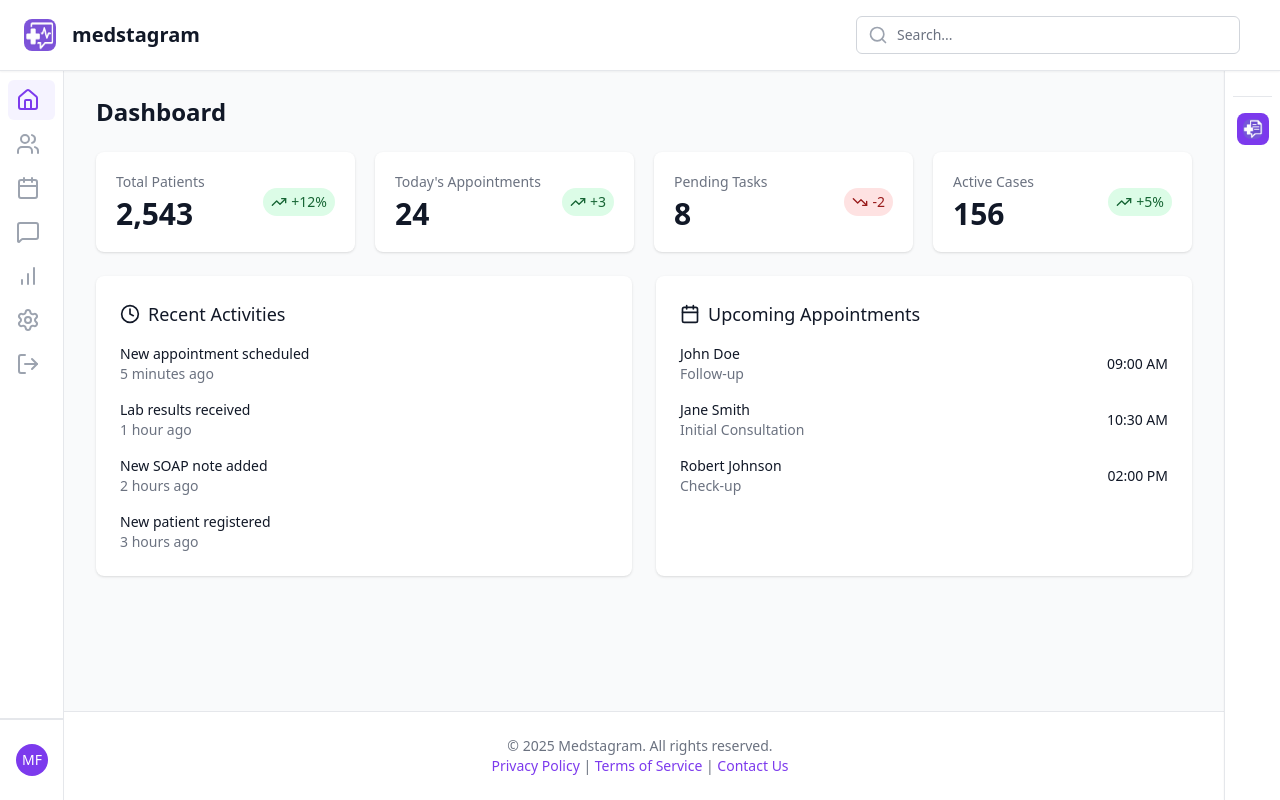
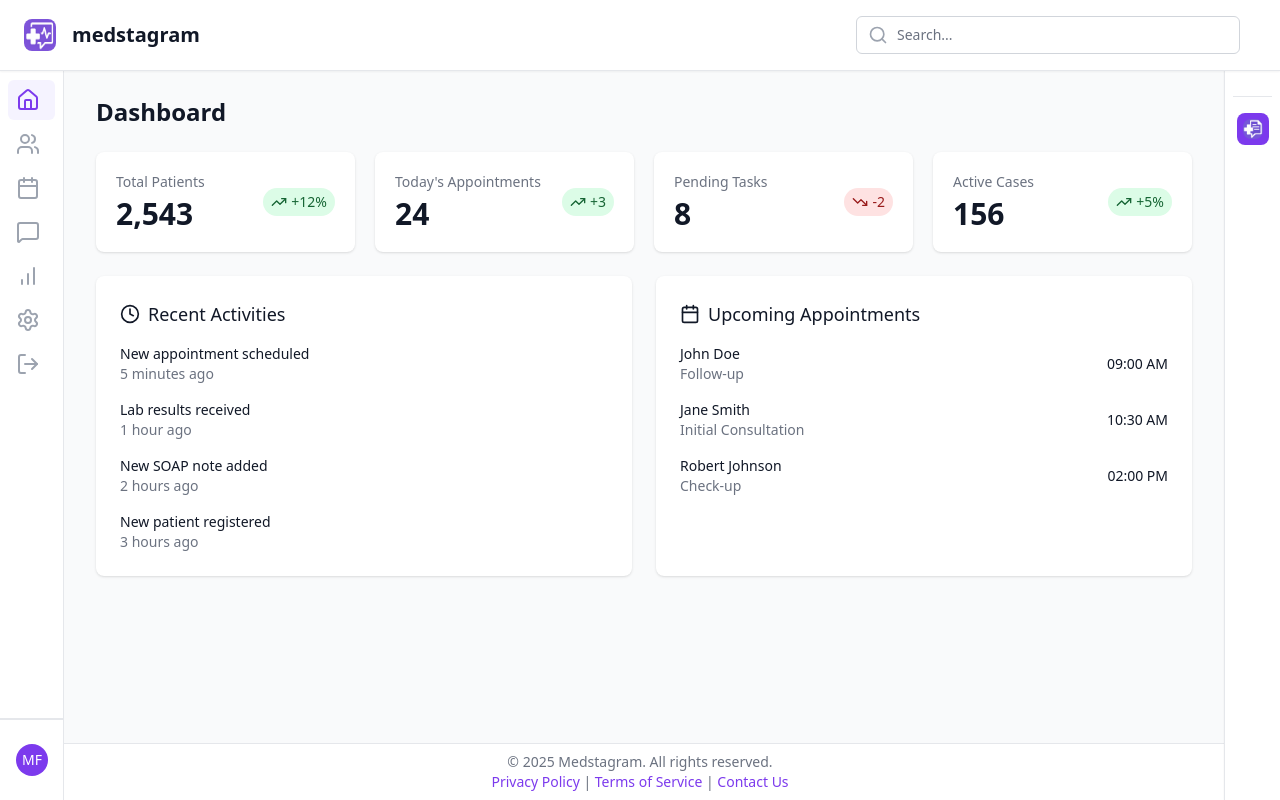
Before and after one commit to mfranco1/medstagram, a React (Vite) app in the folder frontend/: page /dashboard in a window 1280 px wide. Built offline with nearby package versions, Linux system fonts and the light colour scheme.

Commit message:
mod: decrease footer height

```diff
--- a/frontend/src/components/layout/Footer.tsx
+++ b/frontend/src/components/layout/Footer.tsx
@@ -1,6 +1,6 @@
 export function Footer() {
   return (
-    <footer className="bg-white border-t border-gray-200 p-6 text-center text-sm text-gray-500">
+    <footer className="bg-white border-t border-gray-200 py-2 text-center text-sm text-gray-500">
       <p>&copy; {new Date().getFullYear()} Medstagram. All rights reserved.</p>
       <p><a href="#" className="text-violet-600 hover:underline">Privacy Policy</a> | <a href="#" className="text-violet-600 hover:underline">Terms of Service</a> | <a href="#" className="text-violet-600 hover:underline">Contact Us</a></p>
     </footer>
```
